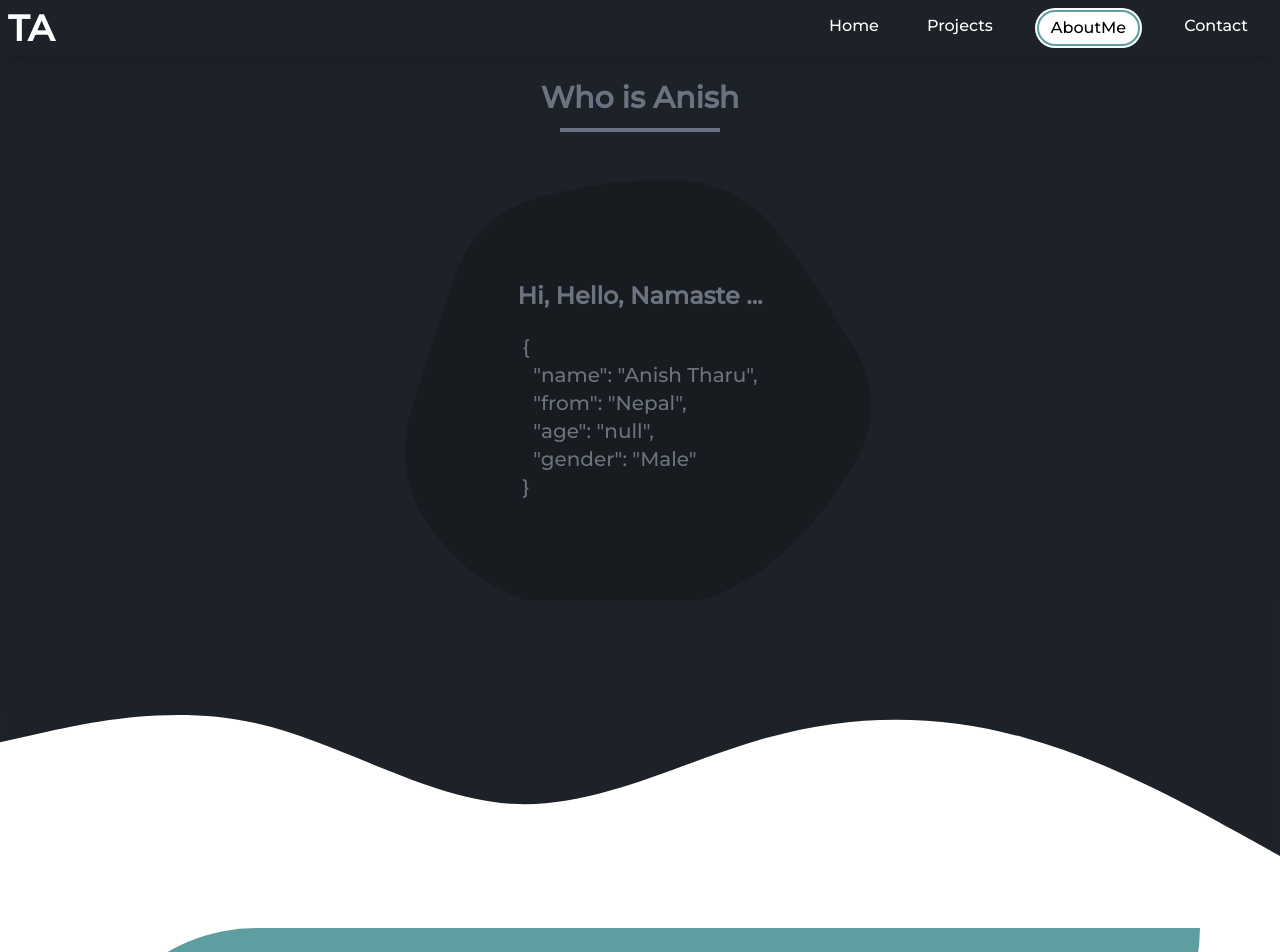
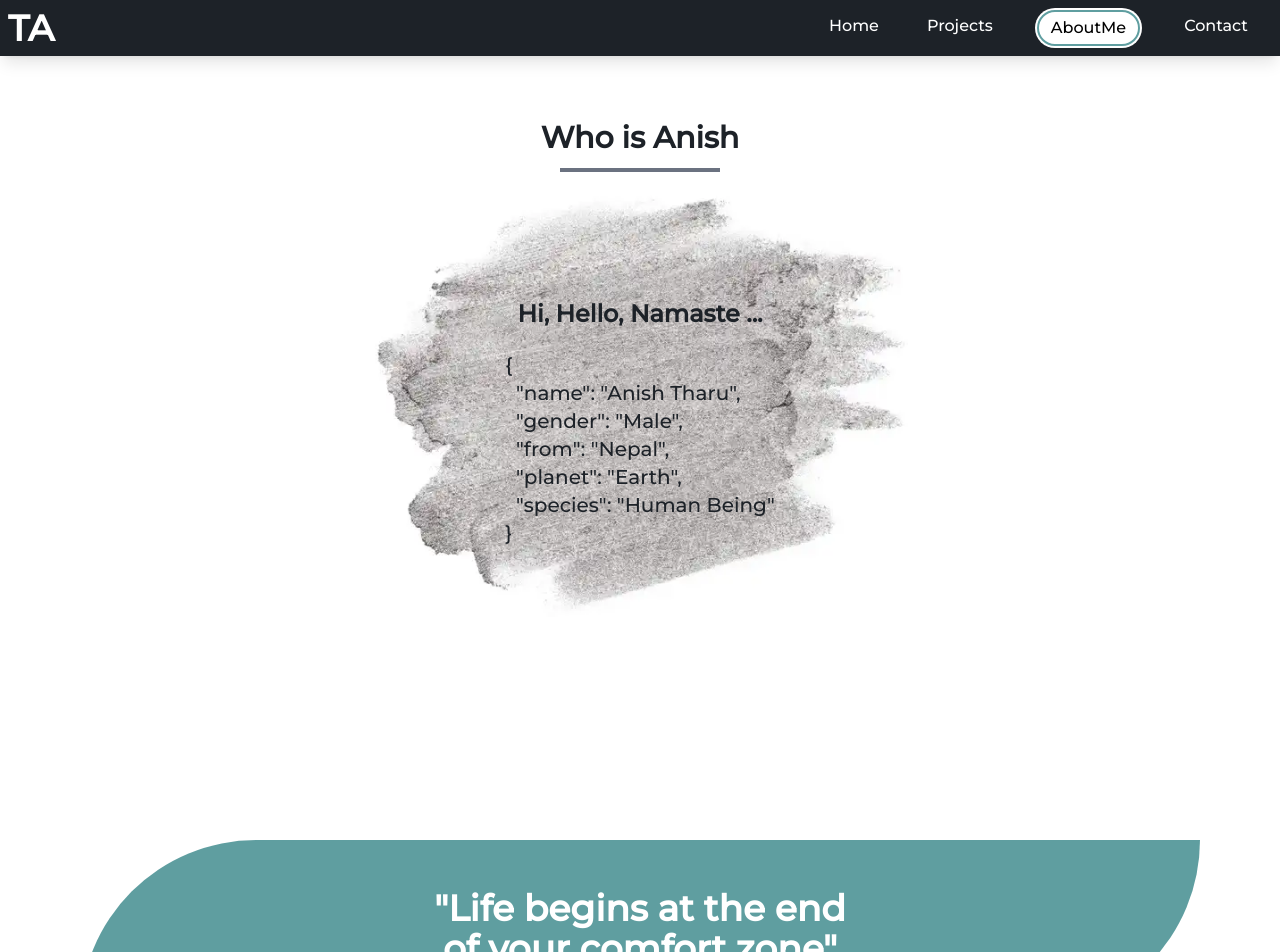
Before and after one commit to tharuAnish/my-folio, a React (Create React App) app: page /about in a window 1280 px wide. Shown: the top 952 px of the page. Built offline with nearby package versions, Linux system fonts and the light colour scheme.

Commit message:
about me fixing in about

```diff
--- a/public/index.html
+++ b/public/index.html
@@ -23,13 +23,25 @@
       content="Anish is a hard-working ReactJS developer with a flair for creating elegant solutions in the least amount of time. Currently, he has completed a Bachelor's degree in Computer Science and Engineering."
     />
     <meta name="title" content="TharuAnish" />
+    <!-- <link
+      rel="icon"
+      type="image/png"
+      sizes="32x32"
+      href="img/favicon-32x32.png"
+    />
+    <link
+      rel="icon"
+      type="image/png"
+      sizes="16x16"
+      href="img/favicon-16x16.png"
+    /> -->
 
     <link rel="apple-touch-icon" href="%PUBLIC_URL%/logo192.png" />
 
     <link rel="manifest" href="%PUBLIC_URL%/manifest.json" />
 
     <script src="https://unpkg.com/@lottiefiles/lottie-player@latest/dist/lottie-player.js"></script>
-    <title>tharuanish</title>
+    <title>TharuAnish</title>
   </head>
 
   <body>
--- a/src/pages/About.js
+++ b/src/pages/About.js
@@ -6,27 +6,28 @@ function About() {
     <Layout>
       <div>
         <div>
-          <div className="h-screen md:h-4/5">
-            <div className="h-3/4 bg-theme pt-20 md:mt-5">
-              <h2 className="text-3xl text-gray-500 text-center font-bold ">
-                Who is Anish
-              </h2>
+          <div className="h-screen   mt-10 md:mt-20">
+            <div className="h-3/4 text-theme  pt-20 md:mt-5 w-4/5  mx-auto my-auto mb-auto">
+              <h2 className="text-3xl  text-center font-bold ">Who is Anish</h2>
               <hr className=" border border-gray-500 w-40 border-2 m-3 mx-auto" />
               <img
-                className="mx-auto h-full z-20 "
-                src="./blob.svg"
+                className="mx-auto h-5/6 md:h-2/3  relative "
+                src="./brush_stroke_paint.webp"
                 alt="blob"
               />
-              <div className="absolute mx-auto inset-0 flex flex-col items-center justify-center text-gray-500 w-2/6  rounded-[12px]">
-                <h3 className="text-2xl font-bold ">Hi, Hello, Namaste ...</h3>
+              <div className=" absolute mx-auto inset-0 flex flex-col items-center justify-center  w-2/6  rounded-[12px] mt-16 md:-mt-10">
+                <h3 className="text-2xl text-center font-bold ">
+                  Hi, Hello, Namaste ...
+                </h3>
                 <hr />
                 <pre className="text-xl md:text-sm my-5 font-mont">
                   {JSON.stringify(
                     {
                       name: "Anish Tharu",
+                      gender: "Male",
                       from: "Nepal",
-                      age: "null",
-                      gender: "Male",
+                      planet: "Earth",
+                      species: "Human Being",
                     },
                     null,
                     2
@@ -35,19 +36,10 @@ function About() {
               </div>
             </div>
             {/* <hr className="color-black" /> */}
-            <div>
-              <svg xmlns="http://www.w3.org/2000/svg" viewBox="0 0 1440 320">
-                <path
-                  fill="#1D2228"
-                  fill-opacity="1"
-                  d="M0,160L48,149.3C96,139,192,117,288,138.7C384,160,480,224,576,229.3C672,235,768,181,864,154.7C960,128,1056,128,1152,154.7C1248,181,1344,235,1392,261.3L1440,288L1440,0L1392,0C1344,0,1248,0,1152,0C1056,0,960,0,864,0C768,0,672,0,576,0C480,0,384,0,288,0C192,0,96,0,48,0L0,0Z"
-                ></path>
-              </svg>
-            </div>
           </div>
           <div
             className=" text-center font-semibold bg-primary mx-20 p-12 text-white rounded-tl-full rounded-br-full
-                            md:mx-5  md:p-10 mt-32 mb-10 md:mt-2"
+                            md:mx-5  md:p-10  mb-10 md:-mt-72 z-20"
           >
             <h2 className="text-4xl md:text-xl ">
               "Life begins at the end <br />
```
Also changed, not shown: public/blob.svg (deleted), public/brush_stroke_paint.webp (added).
